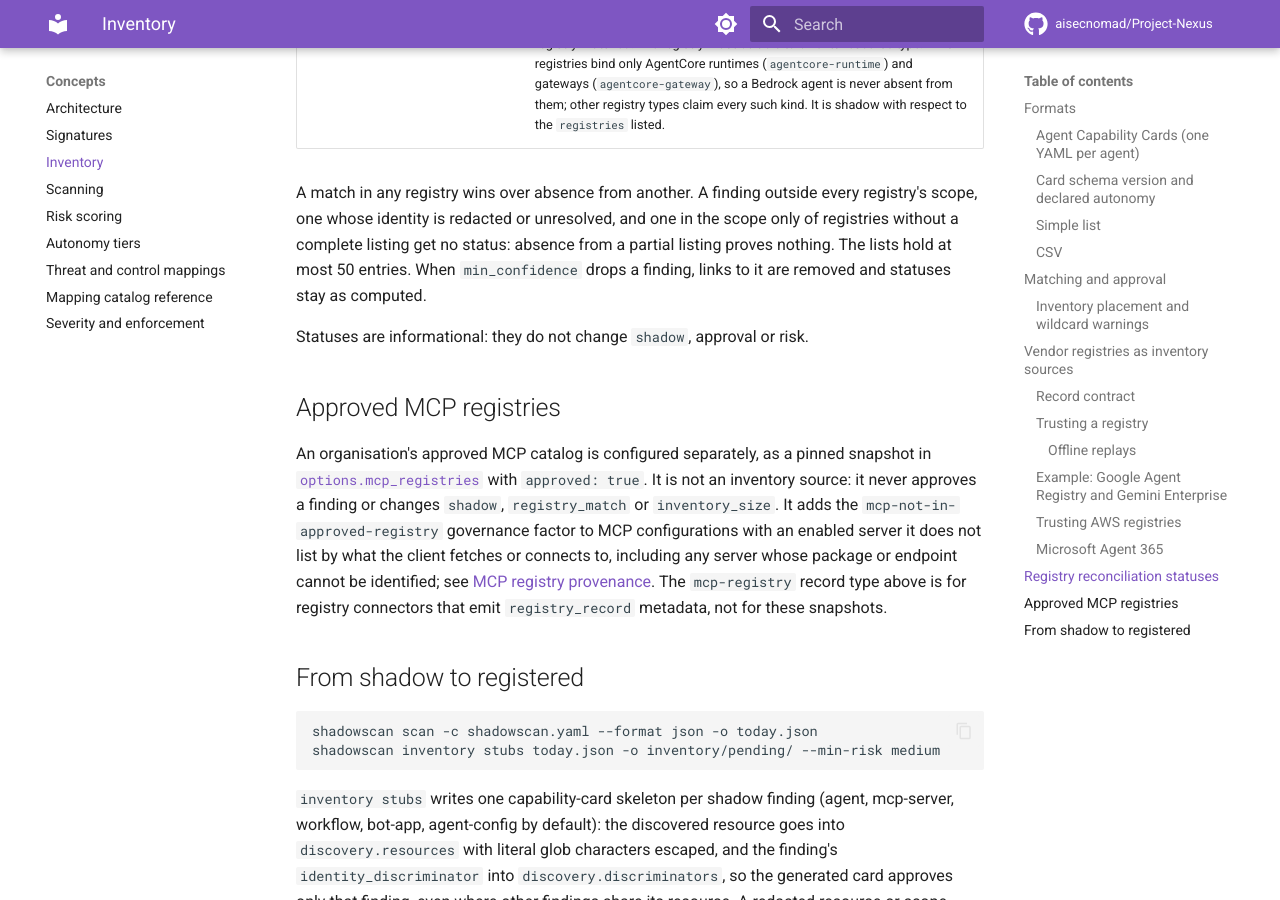
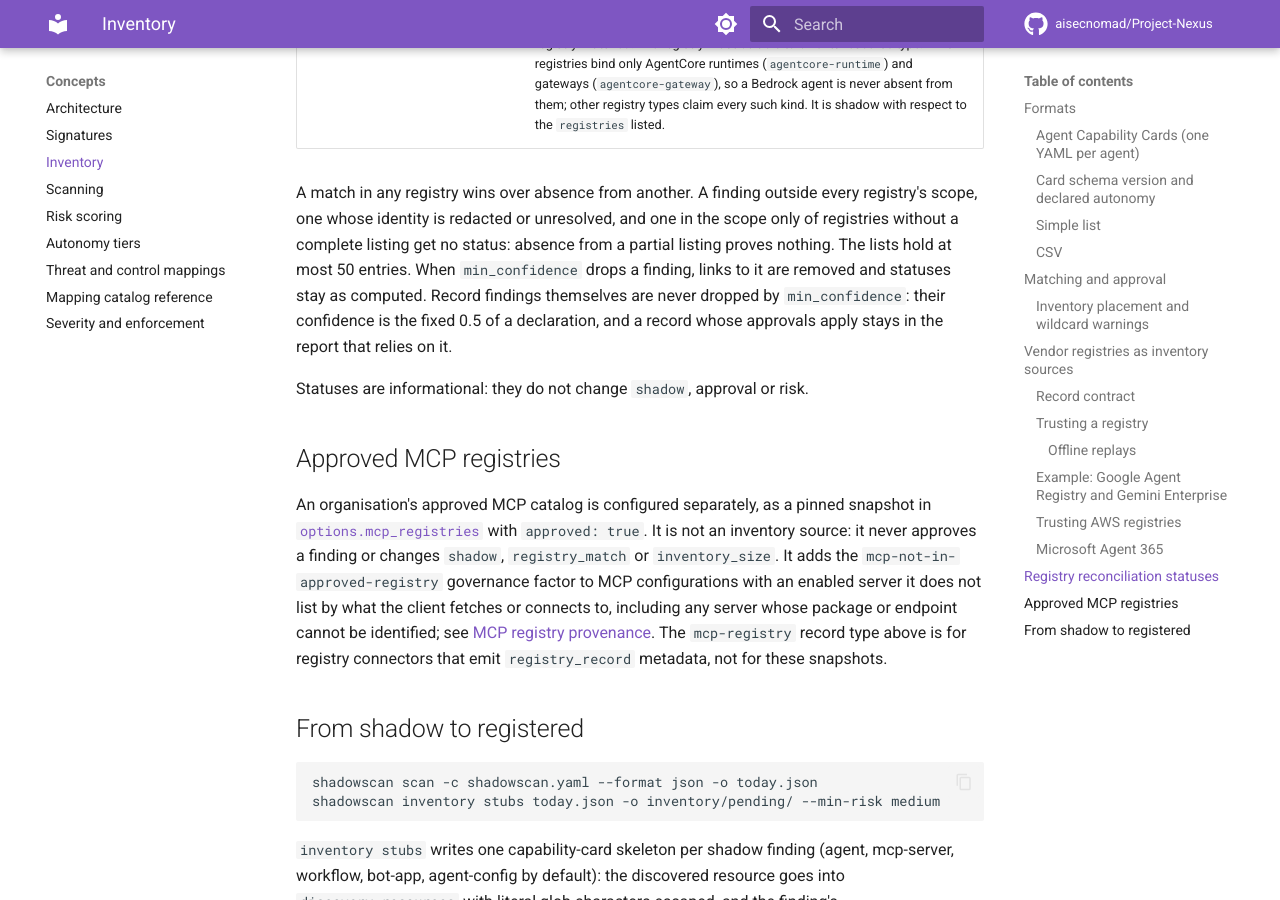
Before and after one commit to aisecnomad/Project-Nexus, an MkDocs documentation site: the page built from docs/inventory.md, in a window 1280 px wide and 900 px high, scrolled down 11070 px. Built offline with MkDocs 1.6.1 and Material for MkDocs 9.7.7, drawn with Linux system fonts in a browser that asks for light colours; comment, search, counter and statistics services are not loaded.

Commit message:
Keep registry record findings below min_confidence
Registry record evidence has a fixed weight of 0.5, so any min_confidence
above 0.5 removed every record finding from the report while the trusted
approvals those records conferred, computed earlier, stayed in force. A
report could then show sanctioned findings with no trace of the record
that sanctioned them.

The confidence filter now exempts findings carrying the registry record
key. Only built-in connectors that declare the hook keep that key, so the
exemption cannot be claimed by other connectors or plugins. Links to other
dropped findings are still pruned and statuses stay as computed.

Signed-off-by: Claude <noreply@anthropic.com>
Co-Authored-By: Claude Opus 5.5 <noreply@anthropic.com>
Claude-Session: https://claude.ai/code/session_01CZcTn3PwrkZjYgaNvfpagF

```diff
--- a/docs/inventory.md
+++ b/docs/inventory.md
@@ -499,7 +499,9 @@ registry's scope, one whose identity is redacted or unresolved, and one in the
 scope only of registries without a complete listing get no status: absence from
 a partial listing proves nothing. The lists hold at most 50 entries. When
 `min_confidence` drops a finding, links to it are removed and statuses stay as
-computed.
+computed. Record findings themselves are never dropped by `min_confidence`:
+their confidence is the fixed 0.5 of a declaration, and a record whose
+approvals apply stays in the report that relies on it.
 
 Statuses are informational: they do not change `shadow`, approval or risk.
 
```
Also changed, not shown: CHANGELOG.md (+3 -0 lines), docs/architecture.md (+2 -1 lines), docs/production.md (+1 -0 lines), 2 other files.
